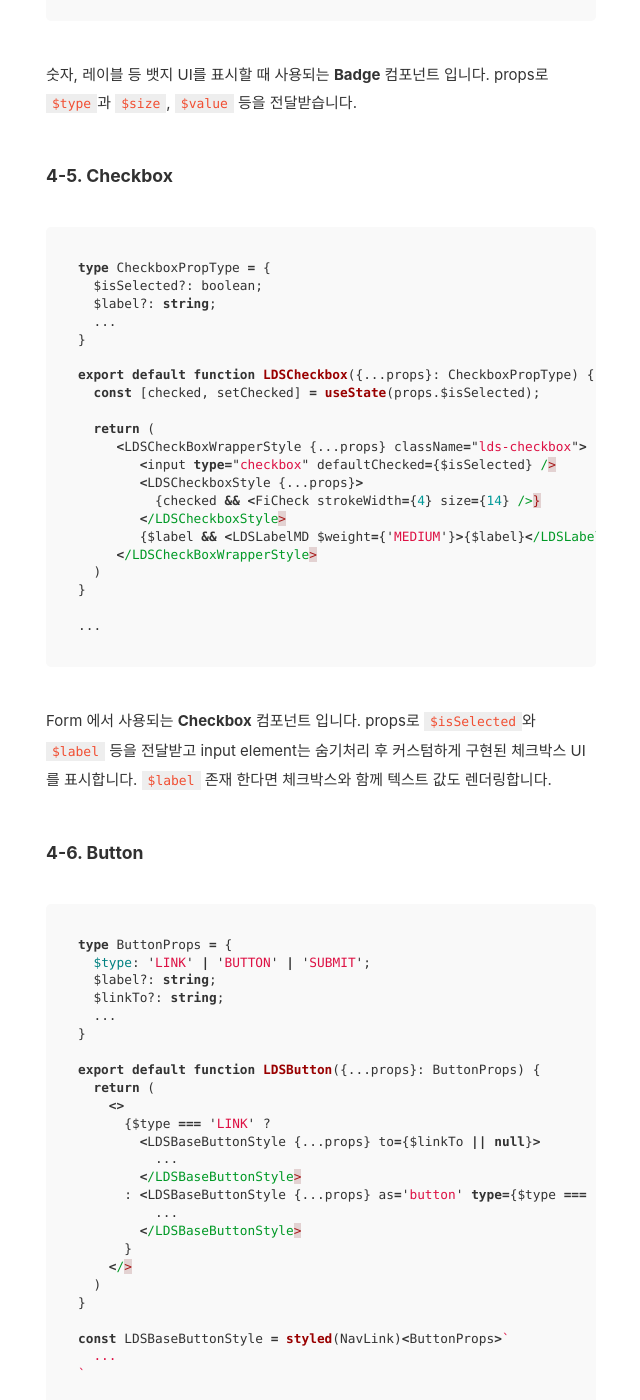
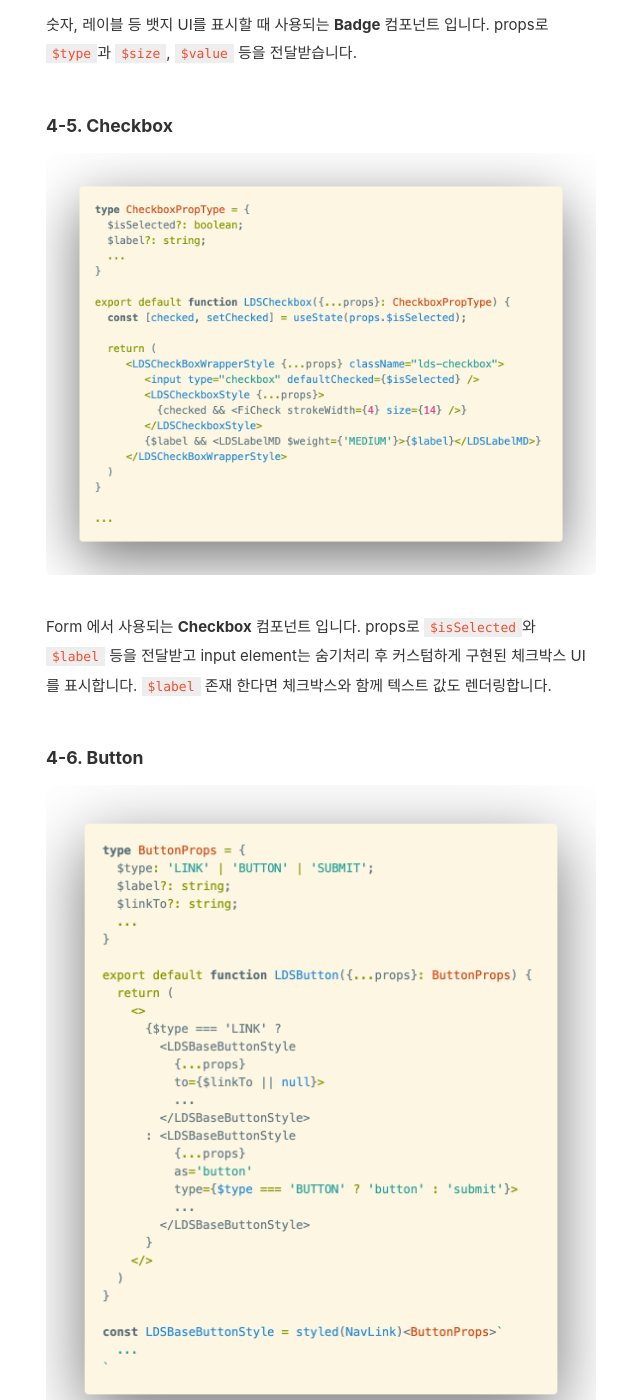
Before and after one commit to Ji-hoon/blog, a Jekyll site: the page built from _posts/2022-09-14-creating-design-system-with-storybook-1.md, in a window 1280 px wide and 1400 px high, scrolled down 6270 px. Shown: the whole window, without its empty margins (319-959 px from the left). Built offline with Jekyll 4.4.1, drawn with Linux system fonts in a browser that asks for light colours; comment, search, counter and statistics services are not loaded; some of the changed text lies outside the part shown.

Commit message:
Refactor: code > img로 변경

````diff
--- a/_posts/2022-09-14-creating-design-system-with-storybook-1.md
+++ b/_posts/2022-09-14-creating-design-system-with-storybook-1.md
@@ -95,19 +95,9 @@ Atom 컴포넌트 단위에는 **가장 기본이 되는 UI 요소**를 정의
 
 #### 4-1. Typography
 
-```typescript
-type HeadingPropType = {
-  $align?: string;
-  $color? : string;
-}
+![Typography](/blog/assets/posts/asset-lds-typography.png)
 
-export const LDSTitle  = styled.h4<HeadingPropType>`
-  ...
-  text-align: ${(props) => props.$align};
-  color: ${(props) => props.$color || null};
-`
-...
-```
+&nbsp;
 
 제품에서 사용되는 모든 텍스트들을 styled 컴포넌트 객체들로 정의한 **Typography** 컴포넌트 입니다. label, subTitle, title, heading, Tagline 등으로 사이즈 단위로 정의하며, 각 컴포넌트들은 props로 `$color (string)`와 `$weight (string)` props를 전달받아 스타일을 적용합니다.
 
@@ -115,17 +105,9 @@ export const LDSTitle  = styled.h4<HeadingPropType>`
 
 #### 4-2. Spacing
 
-```typescript
-type SpacingPropType = {
-  $direction: 'V' | 'H';
-  $value: number;
-}
+![Spacing](/blog/assets/posts/asset-lds-spacing.png)
 
-export const LDSSpacing = styled.div<SpacingPropType>`
-  margin-top: ${(props) => props.$direction === 'V' ? props.$value : 0}px;
-  margin-left: ${(props) => props.$direction === 'H' ? props.$value : 0}px;
-`
-```
+&nbsp;
 
 레이아웃을 구성할 때 단순히 여백을 구현하고 싶을 때 사용되는 **Spacing** 컴포넌트 입니다. props로 `$direction`과 `$value`를 전달받습니다.
 
@@ -133,28 +115,9 @@ export const LDSSpacing = styled.div<SpacingPropType>`
 
 #### 4-3. Profile
 
-```typescript
-type ProfileProps = {
-  $type: 'USER' | 'ICON' | 'IMAGE' | 'BADGE';
-  $size: 'XS' | 'SM' | 'MD' | 'XL';
-  $imageUrl?: string;
-  $icon?: React.ReactNode;
-  ...
-}
+![Profile](/blog/assets/posts/asset-lds-profile.png)
 
-export default function LDSProfile({$type, $size, $imageUrl, ...props}:ProfileProps) {
-  return (
-    <>
-      <LDSProfileStyle $size={$size} $type={$type} ...props>
-        ...
-        {$type === 'ICON' && $icon} //$type이 'ICON'이라면 props로 할당받은 Icon 엘리먼트를 렌더링합니다.
-        {$type === 'IMAGE' && <img src={$imageUrl} alt={'Profile'} /> } // $type이 'IMAGE'라면 props로 할당받은 $imageUrl을 img 태그로 표시합니다.
-        ...
-      </LDSProfileStyle>
-    </>
-  )
-}
-```
+&nbsp;
 
 특정 사용자 또는 계정의 프로필을 표시할 때 사용되는 **Profile** 컴포넌트 입니다. props로 `$type`과 `$size`, `$imageUrl` 등을 전달받습니다. props로 전달받은 `$type`이 어떤 값이냐에 따라 리턴하는 요소를 다르게 렌러딩 합니다.
 
@@ -162,24 +125,9 @@ export default function LDSProfile({$type, $size, $imageUrl, ...props}:ProfilePr
 
 #### 4-4. Badge
 
-```typescript
-type BadgeProps = {
-  $type: 'NUMBER' | 'LABEL';
-  $size: 'SM' | 'MD';
-  $value: number | string;
-  ...
-}
+![Badge](/blog/assets/posts/asset-lds-badge.png)
 
-export default function LDSBadge({...props}:BadgeProps) {
-  return (
-    <LDSBadgeStyle {...props} className="lds-badge">
-      <LDSLabel3XS $weight={'SEMIBOLD'}>{props.$value}</LDSLabel3XS>
-    </LDSBadgeStyle>
-  )
-}
-
-...
-```
+&nbsp;
 
 숫자, 레이블 등 뱃지 UI를 표시할 때 사용되는 **Badge** 컴포넌트 입니다. props로 `$type`과 `$size`, `$value` 등을 전달받습니다.
 
@@ -187,29 +135,9 @@ export default function LDSBadge({...props}:BadgeProps) {
 
 #### 4-5. Checkbox
 
-```typescript
-type CheckboxPropType = {
-  $isSelected?: boolean;
-  $label?: string;
-  ...
-}
+![Checkbox](/blog/assets/posts/asset-lds-checkbox.png)
 
-export default function LDSCheckbox({...props}: CheckboxPropType) {
-  const [checked, setChecked] = useState(props.$isSelected);
-
-  return (
-     <LDSCheckBoxWrapperStyle {...props} className="lds-checkbox">
-        <input type="checkbox" defaultChecked={$isSelected} />
-        <LDSCheckboxStyle {...props}>
-          {checked && <FiCheck strokeWidth={4} size={14} />}
-        </LDSCheckboxStyle>
-        {$label && <LDSLabelMD $weight={'MEDIUM'}>{$label}</LDSLabelMD>}
-     </LDSCheckBoxWrapperStyle>
-  )
-}
-
-...
-```
+&nbsp;
 
 Form 에서 사용되는 **Checkbox** 컴포넌트 입니다. props로 `$isSelected`와 `$label` 등을 전달받고 input element는 숨기처리 후 커스텀하게 구현된 체크박스 UI를 표시합니다. `$label` 존재 한다면 체크박스와 함께 텍스트 값도 렌더링합니다.
 
@@ -217,33 +145,9 @@ Form 에서 사용되는 **Checkbox** 컴포넌트 입니다. props로 `$isSelec
 
 #### 4-6. Button
 
-```typescript
-type ButtonProps = {
-  $type: 'LINK' | 'BUTTON' | 'SUBMIT';
-  $label?: string;
-  $linkTo?: string;
-  ...
-}
+![Button](/blog/assets/posts/asset-lds-button.png)
 
-export default function LDSButton({...props}: ButtonProps) {
-  return (
-    <>
-      {$type === 'LINK' ?
-        <LDSBaseButtonStyle {...props} to={$linkTo || null}>
-          ...
-        </LDSBaseButtonStyle>
-      : <LDSBaseButtonStyle {...props} as='button' type={$type === 'BUTTON' ? 'button' : 'submit'}>
-          ...
-        </LDSBaseButtonStyle>
-      }
-    </>
-  )
-}
-
-const LDSBaseButtonStyle = styled(NavLink)<ButtonProps>`
-  ...
-`
-```
+&nbsp;
 
 여러 UI에서 가장 빈번하게 사용되는 **Button** 컴포넌트 입니다. props로 `$type`와 `$label`, `$linkTo` 등을 전달받습니다. 여기서는 `$type`이 **'LINK'** 타입이라면 react-router-dom에서 지원하는 `NavLink` 컴포넌트를 styled 컴포넌트에서 확장한 스타일을 사용해서 적용하고, 아닌 경우에는 `as` 옵션을 사용해서 `button` 엘리먼트로 렌더링할 수 있습니다.
 
@@ -255,73 +159,81 @@ const LDSBaseButtonStyle = styled(NavLink)<ButtonProps>`
 
 Module 컴포넌트로는 기본 단위의 **Atom 컴포넌트가 조합된 형태의 UI 요소**를 정의합니다.
 
-> Inputfield
+&nbsp;
 
-(image)
+#### 5-1. Inputfield
+
+![Inputfield](/blog/assets/posts/asset-lds-typography.png)
 
 &nbsp;
 
-Form에서 가장 기본적으로 사용되는 **Inputfield** 컴포넌트입니다. 필드의 값 유무에 따라 값을 삭제하는 Button 컴포넌트가 선택적으로 렌더링되는 합성 컴포넌트로 구현했습니다. props로 `$type`과 `$fieldName`, `$placeholder`, `$register`, `$watch`, `$resetField` 등 reack hook form에서 사용되는 메소드들을 전달 받습니다.
+Form에서 가장 기본적으로 사용되는 **Inputfield** 컴포넌트입니다. 필드의 입력 값 유무에 따라 값을 삭제하는 **Button** 컴포넌트가 선택적으로 렌더링되는 합성 컴포넌트로 구현했습니다. props로는 형태를 결정하는 `$type`과 `$status`, `$fieldName`, `$placeholder` 와  `$register`, `$watch`, `$resetField` 등 reack hook form에서 사용되는 메소드들을 전달 받아 상위 Form 엘리먼트에서 인풋필드의 값을 사용할 수 있도록 구성 합니다.
 
-> Select
+&nbsp;
 
-(image)
+#### 5-2. Select
+
+![Select](/blog/assets/posts/asset-lds-typography.png)
 
 &nbsp;
 
 역시 Form에서 기본적으로 사용되는 **Select** 컴포넌트입니다. multi props의 유무에 따라 여러 옵션을 선택할 수 있도록 구현했습니다.
 
-> List item
+&nbsp;
 
-(image)
+#### 5-3. List item
+
+![List item](/blog/assets/posts/asset-lds-typography.png)
 
 &nbsp;
 
 다양한 배리에이션이 제공되는 **List Item** 컴포넌트입니다. 드롭다운 리스트에 포함되는 `LIST` 타입, 체크박스 옵션이 포함되는 `TOGGLE` 타입, 클릭 시 메뉴가 전환될 수 있는 `MENU` 타입, 알림 드롭다운에 포함되는 `NOTIFICATION` 타입 등 props로 전달된 타입 정보에 따라 각각 다른 스타일의 output이 도출될 수 있도록 구현했습니다.
 
-> List Header
+&nbsp;
 
-(image)
+#### 5-4. List Header
+
+![List Header](/blog/assets/posts/asset-lds-typography.png)
 
 &nbsp;
 
 앞서 설명한 List Item과 같이 표시하는 **List Header** 컴포넌트입니다. 메뉴 리스트에 표시되는 클릭하여 리스트를 펼치고 접을 수 있는 `EXPANDALBE` 타입, 정적인 리스트에 표시되는 `STATIC` 타입, 옵션 리스트와 같이 표시되는 `OPTION` 타입 등 props로 전달된 타입 정보에 따라 다른 결과물을 얻을 수 있도록 구현했습니다.
 
-> List Group
+&nbsp;
 
-(image)
+##### 5-5. List Group
+
+![List Group](/blog/assets/posts/asset-lds-typography.png)
 
 &nbsp;
 
 List Item과 List Header를 조합해서 사용하는 **List Group** 컴포넌트입니다. 드롭다운 리스트 또는 셀렉트 옵션 리스트 등에서 사용되는 리스트 그룹을 정의합니다.
 
-> Button Group
-
-(image)
-
 &nbsp;
 
-Button 컴포넌트 여러 개를 조합한 **Button Group** 컴포넌트입니다.
+#### 5-7. Profile Group
 
-> Profile Group
-
-(image)
+![Profile Group](/blog/assets/posts/asset-lds-typography.png)
 
 &nbsp;
 
 Profile 컴포넌트와 text 정보, Button 컴포넌트가 조합된 **Profile Group** 컴포넌트입니다.
 
-> Tab Navigation
+&nbsp;
 
-(image)
+#### 5-8. Tab Navigation
+
+![Tab Navigation](/blog/assets/posts/asset-lds-typography.png)
 
 &nbsp;
 
 여러개의 Tab 컴포넌트가 결합된 **Tab Navigation** 컴포넌트입니다. props로는 `$activeId`와 `$type`을 전달받아 활성탭과 비활성탭, 확장 or 비확장 타입의 다른 output이 도출될 수 있도록 구현했습니다.
 
-> Tooltip
+&nbsp;
 
-(image)
+#### 5-9. Tooltip
+
+![Tooltip](/blog/assets/posts/asset-lds-typography.png)
 
 &nbsp;
 
@@ -333,7 +245,9 @@ Profile 컴포넌트와 text 정보, Button 컴포넌트가 조합된 **Profile
 
 Layout 컴포넌트로는 **Atom과 Module을 결합하여 독립적으로 사용될 수 있는 UI 요소**를 정의합니다. Layout 컴포넌트 단위부터는 동작에 대한 자체 로직을 포함하게 됩니다.
 
-> Dropdown
+&nbsp;
+
+#### 6-1. Dropdown
 
 (image)
 
@@ -341,7 +255,9 @@ Layout 컴포넌트로는 **Atom과 Module을 결합하여 독립적으로 사
 
 특정 액션 버튼을 클릭 시, 또는 셀렉트 옵션을 확장 했을 때 표시되는 **Dropdown** 컴포넌트입니다. 이 때 컴포넌트의 children을 외부에서 합성 컴포넌트 형태로 전달받게되며, 컴포넌트 레벨에서는 위치를 계산하고 백드롭 영역을 클릭 시 드롭다운 컴포넌트를 닫는 등 컴포넌트를 조작하는 로직을 같이 작성하여 구현합니다.
 
-> Modal
+&nbsp;
+
+#### 6-2. Modal
 
 (image)
 
@@ -349,7 +265,9 @@ Layout 컴포넌트로는 **Atom과 Module을 결합하여 독립적으로 사
 
 특정 정보를 전달하거나 액션을 수행하기 위해 필요한 정보를 전달할 때 표시되는 **Modal** 컴포넌트입니다. Dropdown과 마찬가지로 React Portal을 사용해서 구현하였으며, children 요소를 외부에서 합성 컴포넌트 형태로 전달받도록 구현했습니다.
 
-> Sidebar
+&nbsp;
+
+#### 6-3. Sidebar
 
 (image)
 
````
Also changed, not shown: other parts of _posts/2022-09-14-creating-design-system-with-storybook-1.md (+10 -2 lines), assets/posts/asset-lds-badge.png (added), assets/posts/asset-lds-button.png (added), assets/posts/asset-lds-checkbox.png (added), assets/posts/asset-lds-profile.png (added), assets/posts/asset-lds-spacing.png (added), assets/posts/asset-lds-typography.png (added).
